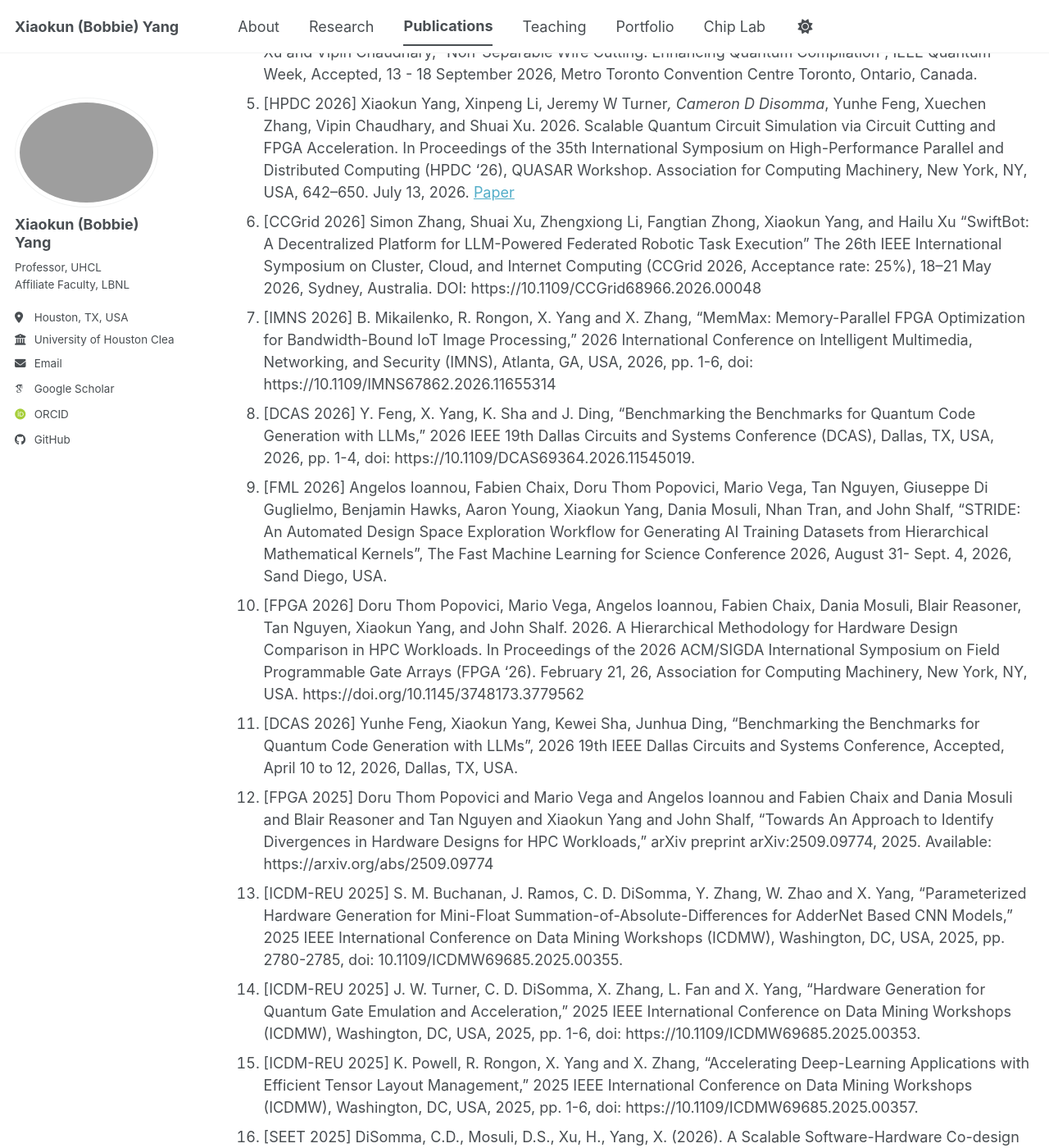
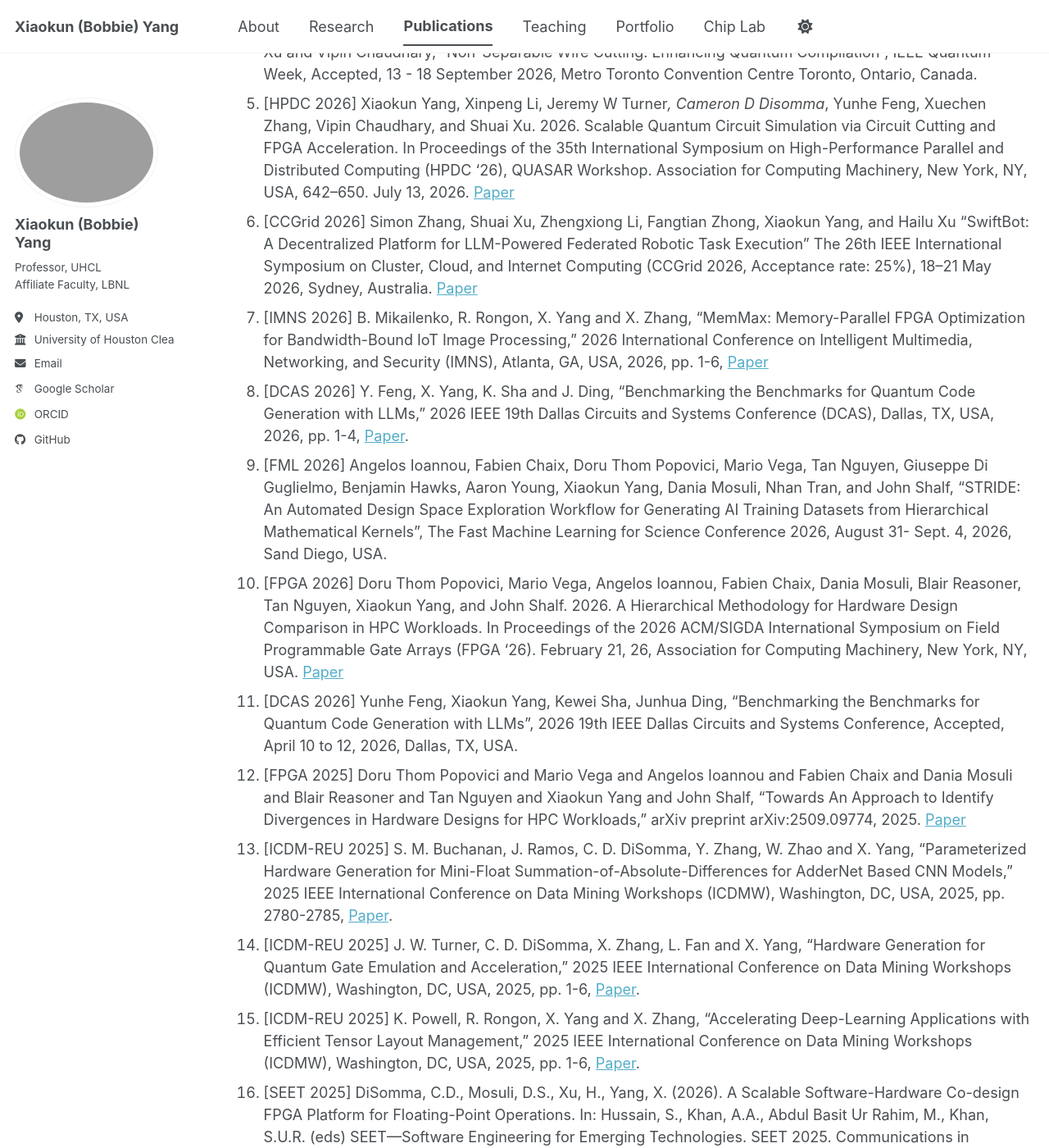
Before and after one commit to bobbieyang/bobbieyang.github.io, a Jekyll site: the page built from _pages/publications.md, in a window 1280 px wide and 1400 px high, scrolled down 2701 px. Shown: the whole window at 82% size. Built offline with Jekyll 4.4.1, drawn with Linux system fonts in a browser that asks for light colours; some web fonts are replaced; a script bundle is joined from its source files by our own code; library files that are not in the unit come from our copies; some of the changed text lies outside the part shown.

Commit message:
Update publications.md

```diff
--- a/_pages/publications.md
+++ b/_pages/publications.md
@@ -55,21 +55,21 @@ Conferences
 3. [QAI 2026] Sumera Anjum, Xiaokun Yang, Thomas Gerrity, Junhua Ding, Kewei Sha, Weijian Zheng, Song Fu and Yunhe Feng, “Beyond Vibe Coding: Unified Multi-Framework Quantum Code Generation and Execution-Aware Evaluation with LLMs”, 2026 IEEE 2nd International Conference on Quantum Artificial Intelligence (QAI-2026), Accepted, 13-16 December 2026, Nottingham, UK.
 4. [QCE 2026] Qingwen Liu, Xinpeng Li, Ji Liu, Xiaokun Yang, Lauren Li, Yifan Yu, Yang Zhang, Liran Ma, Shuai Xu and Vipin Chaudhary, “Non-Separable Wire Cutting: Enhancing Quantum Compilation”, IEEE Quantum Week, Accepted, 13 - 18 September 2026, Metro Toronto Convention Centre Toronto, Ontario, Canada.
 5. [HPDC 2026] Xiaokun Yang, Xinpeng Li, Jeremy W Turner*, Cameron D Disomma*, Yunhe Feng, Xuechen Zhang, Vipin Chaudhary, and Shuai Xu. 2026. Scalable Quantum Circuit Simulation via Circuit Cutting and FPGA Acceleration. In Proceedings of the 35th International Symposium on High-Performance Parallel and Distributed Computing (HPDC ‘26), QUASAR Workshop. Association for Computing Machinery, New York, NY, USA, 642–650. July 13, 2026. [Paper](https://doi.org/10.1145/3806645.3816155)
-6. [CCGrid 2026] Simon Zhang, Shuai Xu, Zhengxiong Li, Fangtian Zhong, Xiaokun Yang, and Hailu Xu “SwiftBot: A Decentralized Platform for LLM-Powered Federated Robotic Task Execution” The 26th IEEE International Symposium on Cluster, Cloud, and Internet Computing (CCGrid 2026, Acceptance rate: 25%), 18–21 May 2026, Sydney, Australia. DOI: https://10.1109/CCGrid68966.2026.00048
-7. [IMNS 2026] B. Mikailenko, R. Rongon, X. Yang and X. Zhang, "MemMax: Memory-Parallel FPGA Optimization for Bandwidth-Bound IoT Image Processing," 2026 International Conference on Intelligent Multimedia, Networking, and Security (IMNS), Atlanta, GA, USA, 2026, pp. 1-6, doi: https://10.1109/IMNS67862.2026.11655314
-8. [DCAS 2026] Y. Feng, X. Yang, K. Sha and J. Ding, "Benchmarking the Benchmarks for Quantum Code Generation with LLMs," 2026 IEEE 19th Dallas Circuits and Systems Conference (DCAS), Dallas, TX, USA, 2026, pp. 1-4, doi: https://10.1109/DCAS69364.2026.11545019.
+6. [CCGrid 2026] Simon Zhang, Shuai Xu, Zhengxiong Li, Fangtian Zhong, Xiaokun Yang, and Hailu Xu “SwiftBot: A Decentralized Platform for LLM-Powered Federated Robotic Task Execution” The 26th IEEE International Symposium on Cluster, Cloud, and Internet Computing (CCGrid 2026, Acceptance rate: 25%), 18–21 May 2026, Sydney, Australia. [Paper](https://10.1109/CCGrid68966.2026.00048)
+7. [IMNS 2026] B. Mikailenko, R. Rongon, X. Yang and X. Zhang, "MemMax: Memory-Parallel FPGA Optimization for Bandwidth-Bound IoT Image Processing," 2026 International Conference on Intelligent Multimedia, Networking, and Security (IMNS), Atlanta, GA, USA, 2026, pp. 1-6, [Paper](https://10.1109/IMNS67862.2026.11655314)
+8. [DCAS 2026] Y. Feng, X. Yang, K. Sha and J. Ding, "Benchmarking the Benchmarks for Quantum Code Generation with LLMs," 2026 IEEE 19th Dallas Circuits and Systems Conference (DCAS), Dallas, TX, USA, 2026, pp. 1-4, [Paper](https://10.1109/DCAS69364.2026.11545019).
 9. [FML 2026] Angelos Ioannou, Fabien Chaix, Doru Thom Popovici, Mario Vega, Tan Nguyen, Giuseppe Di Guglielmo, Benjamin Hawks, Aaron Young, Xiaokun Yang, Dania Mosuli, Nhan Tran, and John Shalf, “STRIDE: An Automated Design Space Exploration Workflow for Generating AI Training Datasets from Hierarchical Mathematical Kernels”, The Fast Machine Learning for Science Conference 2026, August 31- Sept. 4, 2026, Sand Diego, USA.
-10. [FPGA 2026] Doru Thom Popovici, Mario Vega, Angelos Ioannou, Fabien Chaix, Dania Mosuli, Blair Reasoner, Tan Nguyen, Xiaokun Yang, and John Shalf. 2026. A Hierarchical Methodology for Hardware Design Comparison in HPC Workloads. In Proceedings of the 2026 ACM/SIGDA International Symposium on Field Programmable Gate Arrays (FPGA '26). February 21, 26, Association for Computing Machinery, New York, NY, USA. https://doi.org/10.1145/3748173.3779562
+10. [FPGA 2026] Doru Thom Popovici, Mario Vega, Angelos Ioannou, Fabien Chaix, Dania Mosuli, Blair Reasoner, Tan Nguyen, Xiaokun Yang, and John Shalf. 2026. A Hierarchical Methodology for Hardware Design Comparison in HPC Workloads. In Proceedings of the 2026 ACM/SIGDA International Symposium on Field Programmable Gate Arrays (FPGA '26). February 21, 26, Association for Computing Machinery, New York, NY, USA. [Paper](https://doi.org/10.1145/3748173.3779562)
 11. [DCAS 2026] Yunhe Feng, Xiaokun Yang, Kewei Sha, Junhua Ding, “Benchmarking the Benchmarks for Quantum Code Generation with LLMs”, 2026 19th IEEE Dallas Circuits and Systems Conference, Accepted, April 10 to 12, 2026, Dallas, TX, USA.
-12. [FPGA 2025] Doru Thom Popovici and Mario Vega and Angelos Ioannou and Fabien Chaix and Dania Mosuli and Blair Reasoner and Tan Nguyen and Xiaokun Yang and John Shalf, “Towards An Approach to Identify Divergences in Hardware Designs for HPC Workloads,” arXiv preprint arXiv:2509.09774, 2025. Available: https://arxiv.org/abs/2509.09774
-13. [ICDM-REU 2025] S. M. Buchanan, J. Ramos, C. D. DiSomma, Y. Zhang, W. Zhao and X. Yang, "Parameterized Hardware Generation for Mini-Float Summation-of-Absolute-Differences for AdderNet Based CNN Models," 2025 IEEE International Conference on Data Mining Workshops (ICDMW), Washington, DC, USA, 2025, pp. 2780-2785, doi: 10.1109/ICDMW69685.2025.00355.
-14. [ICDM-REU 2025] J. W. Turner, C. D. DiSomma, X. Zhang, L. Fan and X. Yang, "Hardware Generation for Quantum Gate Emulation and Acceleration," 2025 IEEE International Conference on Data Mining Workshops (ICDMW), Washington, DC, USA, 2025, pp. 1-6, doi: https://10.1109/ICDMW69685.2025.00353.
-15. [ICDM-REU 2025] K. Powell, R. Rongon, X. Yang and X. Zhang, "Accelerating Deep-Learning Applications with Efficient Tensor Layout Management," 2025 IEEE International Conference on Data Mining Workshops (ICDMW), Washington, DC, USA, 2025, pp. 1-6, doi: https://10.1109/ICDMW69685.2025.00357.
+12. [FPGA 2025] Doru Thom Popovici and Mario Vega and Angelos Ioannou and Fabien Chaix and Dania Mosuli and Blair Reasoner and Tan Nguyen and Xiaokun Yang and John Shalf, “Towards An Approach to Identify Divergences in Hardware Designs for HPC Workloads,” arXiv preprint arXiv:2509.09774, 2025. [Paper](https://arxiv.org/abs/2509.09774)
+13. [ICDM-REU 2025] S. M. Buchanan, J. Ramos, C. D. DiSomma, Y. Zhang, W. Zhao and X. Yang, "Parameterized Hardware Generation for Mini-Float Summation-of-Absolute-Differences for AdderNet Based CNN Models," 2025 IEEE International Conference on Data Mining Workshops (ICDMW), Washington, DC, USA, 2025, pp. 2780-2785, [Paper](10.1109/ICDMW69685.2025.00355).
+14. [ICDM-REU 2025] J. W. Turner, C. D. DiSomma, X. Zhang, L. Fan and X. Yang, "Hardware Generation for Quantum Gate Emulation and Acceleration," 2025 IEEE International Conference on Data Mining Workshops (ICDMW), Washington, DC, USA, 2025, pp. 1-6, [Paper](https://10.1109/ICDMW69685.2025.00353).
+15. [ICDM-REU 2025] K. Powell, R. Rongon, X. Yang and X. Zhang, "Accelerating Deep-Learning Applications with Efficient Tensor Layout Management," 2025 IEEE International Conference on Data Mining Workshops (ICDMW), Washington, DC, USA, 2025, pp. 1-6, [Paper](https://10.1109/ICDMW69685.2025.00357).
 16. [SEET 2025] DiSomma, C.D., Mosuli, D.S., Xu, H., Yang, X. (2026). A Scalable Software-Hardware Co-design FPGA Platform for Floating-Point Operations. In: Hussain, S., Khan, A.A., Abdul Basit Ur Rahim, M., Khan, S.U.R. (eds) SEET—Software Engineering for Emerging Technologies. SEET 2025. Communications in Computer and Information Science, vol 2725. Springer, Cham. https://doi.org/10.1007/978-3-032-08977-9_32
 17. [SEET 2025] Cruz, A., Wu, Y., Yang, X. (2026). AI-Powered Engine Component Identifier for Vehicle Maintenance. In: Hussain, S., Khan, A.A., Abdul Basit Ur Rahim, M., Khan, S.U.R. (eds) SEET—Software Engineering for Emerging Technologies. SEET 2025. Communications in Computer and Information Science, vol 2725. Springer, Cham. https://doi.org/10.1007/978-3-032-08977-9_33
-18. [AIIoT 2025] N. Wu, B. Fong, X. Yang and K. Zeng, "Hardware-Accelerated Music Transcription on the Cloud via FPGA Implementation," 2025 IEEE World AI IoT Congress (AIIoT), Seattle, WA, USA, 2025, pp. 0299-0308, doi: https://10.1109/AIIoT65859.2025.11105340.
-19. [BigData 2024] Paul Wong, Dania Susanne Mosuli, Xuechen Zhang, and Xiaokun Yang, “Hardware Generation on Trigonometric Functions,” 2024 IEEE Big Data, DC, USA, 2024, pp. 7571–7576, doi: https://10.1109/BigData62323.2024.10825243.
-20. [HPEC 2023] Mario Vega, X. Yang, John Shalf, and Doru Adrian Thom Popovici, “Towards a Flexible Hardware Implementation for Mixed-Radix Fourier Transforms,” 2023 IEEE High Performance Extreme Computing Conference (HPEC), Boston, MA, USA, 2023, pp. 1–7, doi: https://10.1109/HPEC58863.2023.10363540.
+18. [AIIoT 2025] N. Wu, B. Fong, X. Yang and K. Zeng, "Hardware-Accelerated Music Transcription on the Cloud via FPGA Implementation," 2025 IEEE World AI IoT Congress (AIIoT), Seattle, WA, USA, 2025, pp. 0299-0308, [Paper](https://10.1109/AIIoT65859.2025.11105340).
+19. [BigData 2024] Paul Wong, Dania Susanne Mosuli, Xuechen Zhang, and Xiaokun Yang, “Hardware Generation on Trigonometric Functions,” 2024 IEEE Big Data, DC, USA, 2024, pp. 7571–7576, [Paper](https://10.1109/BigData62323.2024.10825243).
+20. [HPEC 2023] Mario Vega, X. Yang, John Shalf, and Doru Adrian Thom Popovici, “Towards a Flexible Hardware Implementation for Mixed-Radix Fourier Transforms,” 2023 IEEE High Performance Extreme Computing Conference (HPEC), Boston, MA, USA, 2023, pp. 1–7, [Paper](https://10.1109/HPEC58863.2023.10363540).
 21. [UEMCON 2023] C. Hingu, X. Fu, R. Challoo, J. Lu, X. Yang, and L. Qingge, “Accelerating FPGA Implementation of Neural Network Controllers via 32-bit Fixed-Point Design for Real-Time Control,” 2023 IEEE 14th Annual Ubiquitous Computing, Electronics & Mobile Communication Conference (UEMCON), Best Paper Award, New York, NY, USA, 2023, pp. 0445–0450, doi: https://10.1109/UEMCON59035.2023.10316098.
 22. [CLOUD 2022] G. Ding, Z. Li, Y. Wu, X. Yang, M. Aliasgari, and H. Xu, “Towards an Efficient Client Selection System for Federated Learning,” in Ye, K., Zhang, LJ. (eds) Cloud Computing (CLOUD 2022). Lecture Notes in Computer Science, Vol. 13731. Springer, Cham.
 23. [DAC 2022] S. Sha and X. Yang, “Endurance Aware Real Time Scheduling on ReRAM Accelerators,” IEEE/ACM 2022 Design Automation Conference (DAC 2022), WIP, Moscone West, San Francisco, USA, 2022.
@@ -80,7 +80,7 @@ Conferences
 28. [CSCE 2021] S. Ek, M. Curci, X. Yang, et al., “Sentiment Analysis of Long-term Social Data during the COVID-19 Pandemic,” The 2020 World Congress in Computer Science, Computer Engineering, and Applied Computing (CSCE 2020), Las Vegas, 2021.
 29. [ICAI 2021] I. Westby, H. Koc, J. Lu, and X. Yang, “A Design on Multilayer Perceptron (MLP) Neural Network for Digit Recognition,” pp. 729–741, Advances in Artificial Intelligence and Applied Cognitive Computing. Transactions on Computational Science and Computational Intelligence. Springer, Cham, 2020. DOI: https://doi.org/10.1007/978-3-030-70296-0_53
 30. [ICAI 2021] A. Gajjar, S. Dave, T. Andrew Yang, L. Wu, and X. Yang, “An IoT-Edge-Server System with BLE Mesh Network, LBPH, and Deep Metric Learning,” pp. 757–773, Advances in Artificial Intelligence and Applied Cognitive Computing. Transactions on Computational Science and Computational Intelligence. Springer, Cham, 2021. DOI: https://doi.org/10.1007/978-3-030-70296-0_55
-31. [ICAI 2021] X. Yang, T. Andrew Yang, and L. Wu, “An Edge Detection IP of Low-cost System-on-Chip for Autonomous Vehicles,” pp. 775–786, Advances in Artificial Intelligence and Applied Cognitive Computing. Transactions on Computational Science and Computational Intelligence. Springer, Cham, 2021. DOI: https://doi.org/10.1007/978-3-030-70296-0_56
+31. [ICAI 2021] X. Yang, T. Andrew Yang, and L. Wu, “An Edge Detection IP of Low-cost System-on-Chip for Autonomous Vehicles,” pp. 775–786, Advances in Artificial Intelligence and Applied Cognitive Computing. Transactions on Computational Science and Computational Intelligence. Springer, Cham, 2021. [Paper](https://doi.org/10.1007/978-3-030-70296-0_56)
 32. [CSCE 2021] L. Wu, A. Yang, A. Dubrovskiy, H. He, H. Yan, X. Yang, et al., “Advancing AI-aided Computational Thinking in STEAM (Science, Technology, Engineering, Arts, Math) Education (Act-STEAM),” pp. 787–795, Advances in Artificial Intelligence and Applied Cognitive Computing. Transactions on Computational Science and Computational Intelligence. Springer, Cham, 2020. DOI: https://doi.org/10.1007/978-3-030-70296-0_57
 33. [CSCE 2021] L. Wu, A. Yang, H. Yan, X. Yang, et al., “Realistic Drawing & Painting with AI Supported Geometrical and Computational Method (Fun-Joy),” pp. 797–804, Advances in Artificial Intelligence and Applied Cognitive Computing. Transactions on Computational Science and Computational Intelligence. Springer, Cham, 2020. DOI: https://doi.org/10.1007/978-3-030-70296-0_58
 34. [ISQED 2019] X. Yang, Y. Zhang, and L. Wu, “A Scalable Image/Video Processing Platform with Open Source Design and Verification Environment,” 20th International Symposium on Quality Electronic Design (ISQED 2019, Acceptance Rate: 35%), pp. 110–116, Santa Clara, CA, USA, 2019.
```
